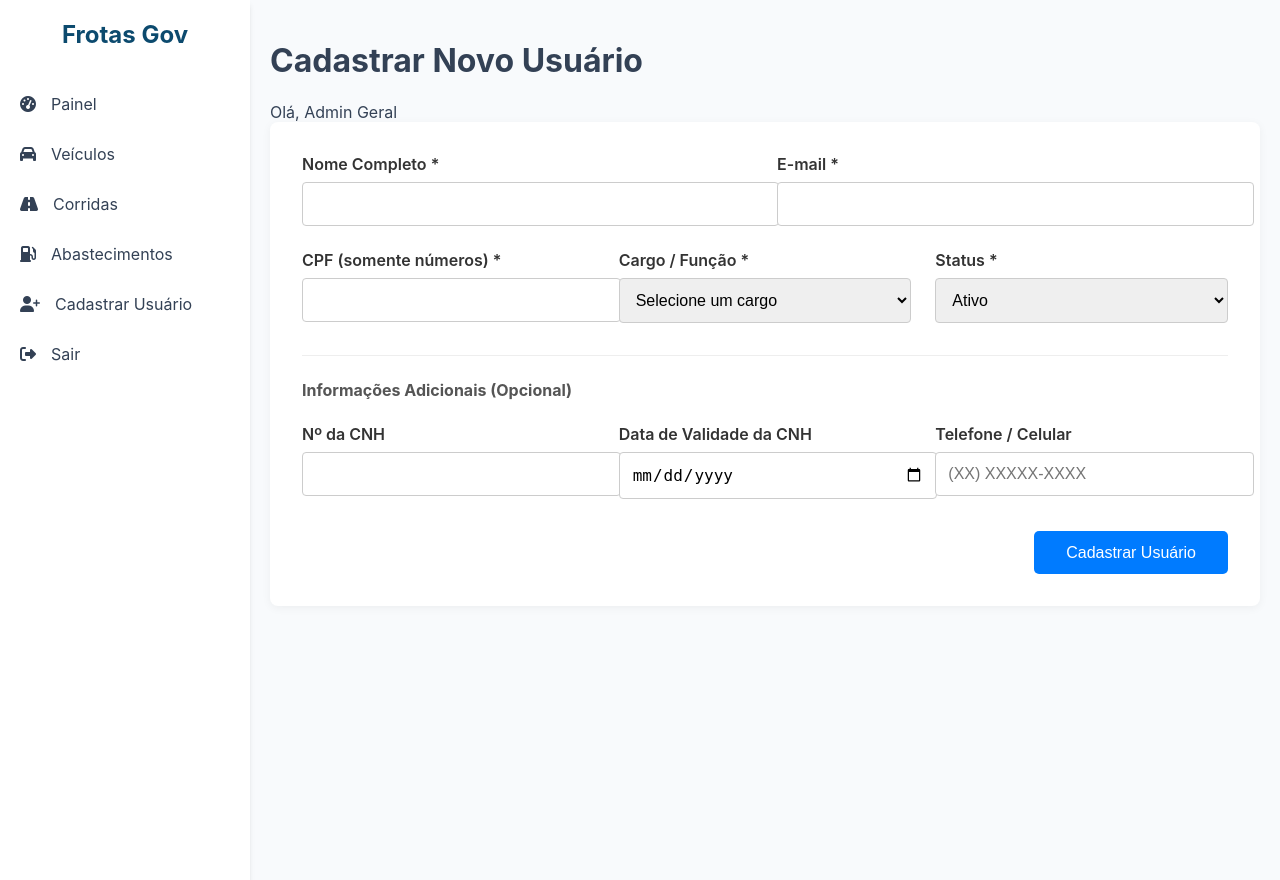
After one commit to AlexandreZanata/frotas-gov-26-08-2025, a PHP site: template templates/pages/sector_manager/create_users.php in a window 1280 px wide. The commit adds this page. Run offline with PHP 8.4, Linux system fonts and the light colour scheme; the template is opened without the code that fills it, so the values that code supplies are empty; a user stored in the database is signed in; some libraries are stand-ins or nearby versions.

Commit message:
Add files via upload

```diff
--- a/public/index.php
+++ b/public/index.php
@@ -62,6 +62,9 @@ $router->post('runs/ajax-get-fuels', 'DiarioBordoController@ajax_get_fuels_by_st
 // Rota para salvar o abastecimento de forma independente
 $router->post('runs/fueling/store', 'DiarioBordoController@storeFueling');
 
+// Rotas para o Gestor Setorial
+$router->get('sector-manager/users/create', 'SectorManagerController@createUser');
+$router->post('sector-manager/users/store', 'SectorManagerController@storeUser');
 
 // Processa a requisição atual com a URL já tratada
 $router->dispatch(new Request());
--- /dev/null
+++ b/templates/pages/sector_manager/create_users.php
@@ -0,0 +1,120 @@
+<!DOCTYPE html>
+<html lang="pt-BR">
+<head>
+    <meta charset="UTF-8">
+    <meta name="viewport" content="width=device-width, initial-scale=1.0">
+    <title>Cadastrar Novo Usuário</title>
+    <link rel="stylesheet" href="<?php echo BASE_URL; ?>/assets/css/admin_dashboard.css">
+    <link rel="stylesheet" href="<?php echo BASE_URL; ?>/assets/css/create_user.css">
+    <link rel="stylesheet" href="https://cdnjs.cloudflare.com/ajax/libs/font-awesome/6.5.2/css/all.min.css" xintegrity="sha512-SnH5WK+bZxgPHs44uWIX+LLJAJ9/2PkPKZ5QiAj6Ta86w+fsb2TkcmfRyVX3pBnMFcV7oQPJkl9QevSCWr3W6A==" crossorigin="anonymous" referrerpolicy="no-referrer" />
+</head>
+<body>
+    <div class="overlay"></div> <!-- Usado para o menu mobile -->
+
+    <!-- ESTRUTURA DA SIDEBAR CORRIGIDA (IDÊNTICA AO DASHBOARD) -->
+    <aside class="sidebar">
+        <div class="sidebar-header">
+            <h2>Frotas Gov</h2>
+        </div>
+        <nav class="sidebar-nav">
+            <ul>
+                <li><a href="<?php echo BASE_URL; ?>/dashboard"><i class="fas fa-tachometer-alt"></i> Painel</a></li>
+                <li><a href="#"><i class="fas fa-car"></i> Veículos</a></li>
+                <li><a href="#"><i class="fas fa-road"></i> Corridas</a></li>
+                <li><a href="#"><i class="fas fa-gas-pump"></i> Abastecimentos</a></li>
+
+                <?php if (isset($_SESSION['user_role_id']) && $_SESSION['user_role_id'] == 2): ?>
+                <li class="active"><a href="<?php echo BASE_URL; ?>/sector-manager/users/create"><i class="fas fa-user-plus"></i> Cadastrar Usuário</a></li>
+                <?php endif; ?>
+
+                <li><a href="<?php echo BASE_URL; ?>/logout"><i class="fas fa-sign-out-alt"></i> Sair</a></li>
+            </ul>
+        </nav>
+    </aside>
+
+    <main class="main-content">
+        <header class="main-header">
+            <h1>Cadastrar Novo Usuário</h1>
+            <div class="user-info">
+                <span>Olá, <?php echo htmlspecialchars($_SESSION['user_name']); ?></span>
+            </div>
+        </header>
+
+        <div class="content-body">
+            <div class="form-container">
+                <?php
+                if (isset($_SESSION['success_message'])) {
+                    echo '<div class="success-message">' . htmlspecialchars($_SESSION['success_message']) . '</div>';
+                    unset($_SESSION['success_message']);
+                }
+                ?>
+                <!-- Adicionado um ID ao formulário para facilitar a seleção no JS -->
+                <form id="createUserForm" action="<?php echo BASE_URL; ?>/sector-manager/users/store" method="POST" autocomplete="off">
+                    <input type="hidden" name="csrf_token" value="<?php echo htmlspecialchars($csrf_token); ?>">
+
+                    <div class="form-row">
+                        <div class="form-group">
+                            <label for="name">Nome Completo <span class="text-danger">*</span></label>
+                            <input type="text" id="name" name="name" required>
+                        </div>
+                        <div class="form-group">
+                            <label for="email">E-mail <span class="text-danger">*</span></label>
+                            <input type="email" id="email" name="email" required>
+                        </div>
+                    </div>
+
+                    <div class="form-row">
+                        <div class="form-group">
+                            <label for="cpf">CPF (somente números) <span class="text-danger">*</span></label>
+                            <input type="text" id="cpf" name="cpf" required>
+                        </div>
+                        <div class="form-group">
+                            <label for="role_id">Cargo / Função <span class="text-danger">*</span></label>
+                            <select id="role_id" name="role_id" required>
+                                <option value="">Selecione um cargo</option>
+                                <?php foreach ($roles as $role): ?>
+                                    <option value="<?php echo htmlspecialchars($role['id']); ?>">
+                                        <?php echo htmlspecialchars($role['name']); ?>
+                                    </option>
+                                <?php endforeach; ?>
+                            </select>
+                        </div>
+                         <div class="form-group">
+                            <label for="status">Status <span class="text-danger">*</span></label>
+                            <select id="status" name="status" required>
+                                <option value="active" selected>Ativo</option>
+                                <option value="inactive">Inativo</option>
+                            </select>
+                        </div>
+                    </div>
+
+                    <hr class="form-section-divider">
+                    <h4 class="form-section-title">Informações Adicionais (Opcional)</h4>
+
+                    <div class="form-row">
+                        <div class="form-group">
+                            <label for="cnh_number">Nº da CNH</label>
+                            <input type="text" id="cnh_number" name="cnh_number">
+                        </div>
+                        <div class="form-group">
+                            <label for="cnh_expiry_date">Data de Validade da CNH</label>
+                            <input type="date" id="cnh_expiry_date" name="cnh_expiry_date">
+                        </div>
+                         <div class="form-group">
+                            <label for="phone">Telefone / Celular</label>
+                            <input type="tel" id="phone" name="phone" placeholder="(XX) XXXXX-XXXX">
+                        </div>
+                    </div>
+
+                    <div class="form-actions">
+                        <button type="submit" class="btn-submit">Cadastrar Usuário</button>
+                    </div>
+                </form>
+            </div>
+        </div>
+    </main>
+
+    <!-- SCRIPT ADICIONADO AQUI -->
+    <script src="<?php echo BASE_URL; ?>/assets/js/main.js"></script>
+</body>
+</html>
```
Also changed, not shown: app/controllers/SectorManagerController.php (added, +127 -0 lines), app/models/User.php (+95 -0 lines), templates/pages/admin_dashboard.php (+11 -2 lines), public/assets/css/admin_dashboard.css, public/assets/css/create_user.css (added), public/assets/js/main.js, templates/layouts/sidebar.php (added).
